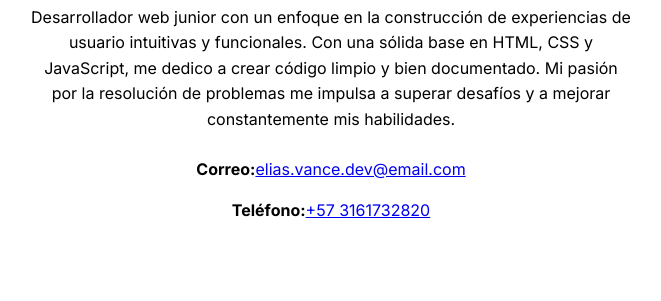
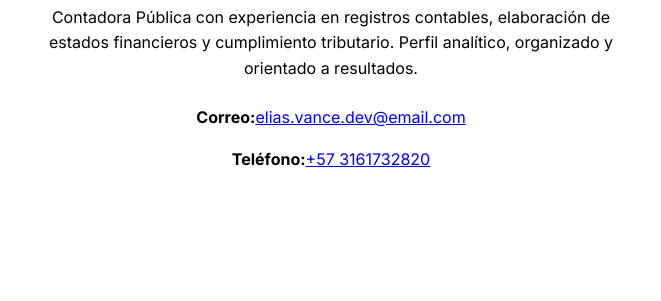
Before and after one commit to anayspenaobregon26-commits/MI-LANDING-PAGE, a plain HTML site: page index.html in a window 1280 px wide. Shown: the part 499-800 px from the top of the page, without its empty margins (309-970 px from the left). Drawn offline with Linux system fonts and the light colour scheme.

Commit message:
Update index.html

```diff
--- a/index.html
+++ b/index.html
@@ -26,7 +26,7 @@
             <img src="./pato.jpg" alt="Tu Foto de Perfil" class="profile-photo">
             <h1 class="profile-name">Anays Peña</h1>
             <p class="profile-summary">
-                Desarrollador web junior con un enfoque en la construcción de experiencias de usuario intuitivas y funcionales. Con una sólida base en HTML, CSS y JavaScript, me dedico a crear código limpio y bien documentado. Mi pasión por la resolución de problemas me impulsa a superar desafíos y a mejorar constantemente mis habilidades.
+                Contadora Pública con experiencia en registros contables, elaboración de estados financieros y cumplimiento tributario. Perfil analítico, organizado y orientado a resultados.
             </p>
             <div class="contact-info">
                 <p><strong>Correo:</strong><a href="mailto:anayspenaobregon26@gmail.com">elias.vance.dev@email.com</a></p>
```
